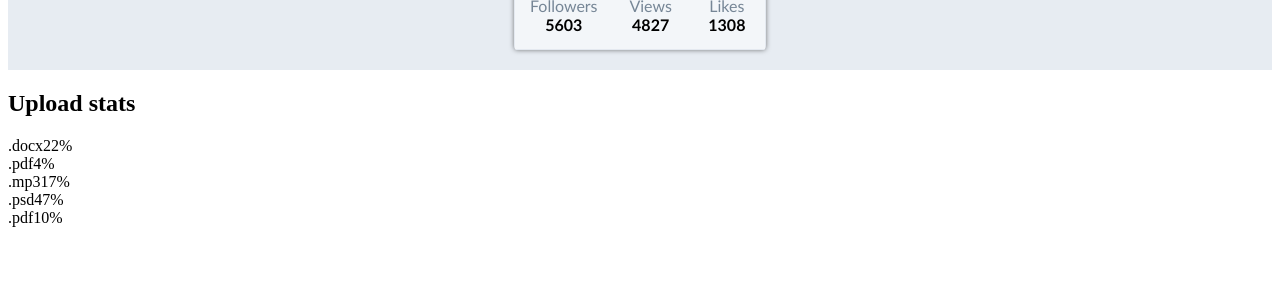
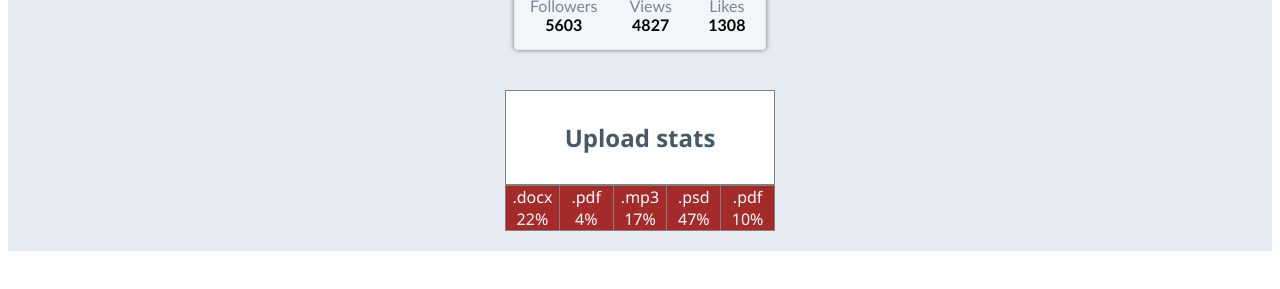
Before and after one commit to 503292/goit-react-hw-01-components, a React (Create React App) app: page / in a window 1280 px wide. Shown: the part 505-794 px from the top of the page. Built offline with nearby package versions, Linux system fonts and the light colour scheme.

Commit message:
ADD _ styles for Upload stats

```diff
--- a/src/components/UploadStats/OneStat/OneStat.js
+++ b/src/components/UploadStats/OneStat/OneStat.js
@@ -5,6 +5,7 @@ import css from './OneStat.module.css';
 const OneStat = ({ stats }) => {
   return (
     <>
+      <ul className={css.statsList}>
         {stats.map(stat => (
           <li
             key={stat.id}
@@ -15,6 +16,7 @@ const OneStat = ({ stats }) => {
             <span className={css.percentage}>{stat.percentage}%</span>
           </li>
         ))}
+      </ul>
     </>
   );
 };
--- a/src/components/UploadStats/OneStat/OneStat.module.css
+++ b/src/components/UploadStats/OneStat/OneStat.module.css
@@ -1,7 +1,26 @@
+.statsList {
+  border: 1px solid grey;
+  width: 268px;
+  margin: 0 auto;
+  padding: 0;
+  display: flex;
+  flex-basis: 25%;
+}
 .item {
+  display: flex;
+  flex-direction: column;
+  justify-content: center;
   list-style: none;
+  margin: 0 auto;
+  width: 100%;
+  background-color: brown;
 }
-.label {
+.item:not(:last-child) {
+  border-right: 1px solid grey;
 }
+.label,
 .percentage {
+  font-family: 'Segoe UI', Tahoma, Geneva, Verdana, sans-serif;
+  margin: auto;
+  color: #fff;
 }
--- a/src/components/UploadStats/Stats/Stats.js
+++ b/src/components/UploadStats/Stats/Stats.js
@@ -1,12 +1,13 @@
 import React from 'react';
 import PropTypes from 'prop-types';
 import OneStat from '../OneStat/OneStat';
+import css from './Stats.module.css';
 
 const Stats = ({ title, stats }) => {
   return (
-    <section className="stats-section">
-      <h2 className="title">{title}</h2>
-      <OneStat className="stat-list" stats={stats} />
+    <section className={css.statsSection}>
+      <h2 className={css.title}>{title}</h2>
+      <OneStat stats={stats} />
     </section>
   );
 };
--- /dev/null
+++ b/src/components/UploadStats/Stats/Stats.module.css
@@ -0,0 +1,14 @@
+.statsSection {
+  padding: 20px 0;
+  background-color: #e7ecf2;
+}
+.title {
+  border: 1px solid grey;
+  background-color: #fff;
+  width: 268px;
+  margin: 0 auto;
+  padding: 30px 0;
+  text-align: center;
+  font-family: 'Segoe UI', Tahoma, Geneva, Verdana, sans-serif;
+  color: #475965;
+}
```
Lines whose indentation alone changed are shown as unchanged.
